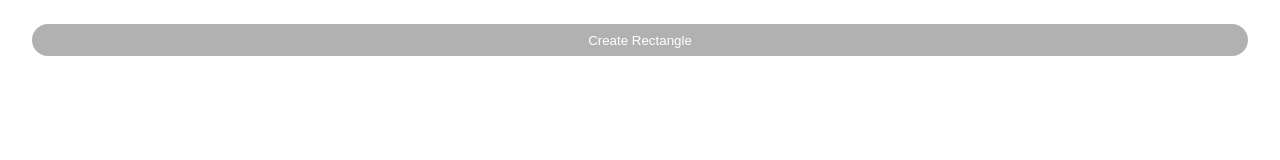
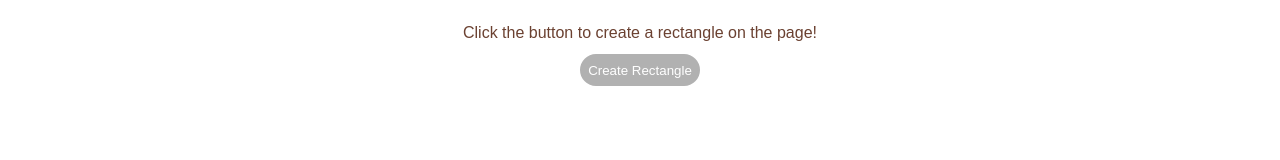
Before and after one commit to Blankvgx/Moviepunk, a website with bundled scripts: page moviepunk-addon/src/index.html in a window 1280 px wide. Built offline with nearby package versions, Linux system fonts and the light colour scheme.

Commit message:
Adding Text

```diff
--- a/moviepunk-addon/src/index.html
+++ b/moviepunk-addon/src/index.html
@@ -14,11 +14,18 @@
                 margin: 24px;
                 display: flex;
                 flex-direction: column;
+                align-items: center;
+            }
+
+            .info-text {
+                font-family: sans-serif;
+                color: rgb(107,65,49);
+                margin-bottom: 12px; /* Adds spacing between the text and button */
             }
 
             button {
-                background-color: rgb(82, 88, 228);
-                border-color: rgb(82, 88, 228);
+                background-color: rgb(225,194,137);
+                border-color: rgb(225,194,137);
                 border-radius: 16px;
                 border-style: solid;
                 color: rgb(255, 255, 255);
@@ -32,17 +39,14 @@
             }
 
             button:not([disabled]):hover {
-                background-color: rgb(64, 70, 202);
+                background-color: rgb(211,200,187);
                 cursor: pointer;
             }
         </style>
     </head>
     <body>
-        <!--
-            Please note that this document does not use the spectrum web components theme for Express.
-            You may use "addOnUISdk.app.ui.theme" to get the current theme and style accordingly.
-        -->
         <div class="container">
+            <div class="info-text">Click the button to create a rectangle on the page!</div>
             <button id="createRectangle" disabled>Create Rectangle</button>
         </div>
 
```
Also changed, not shown: moviepunk-addon/src/sandbox/code.js (line endings or trailing spaces), moviepunk-addon/src/ui/index.js (line endings or trailing spaces).
